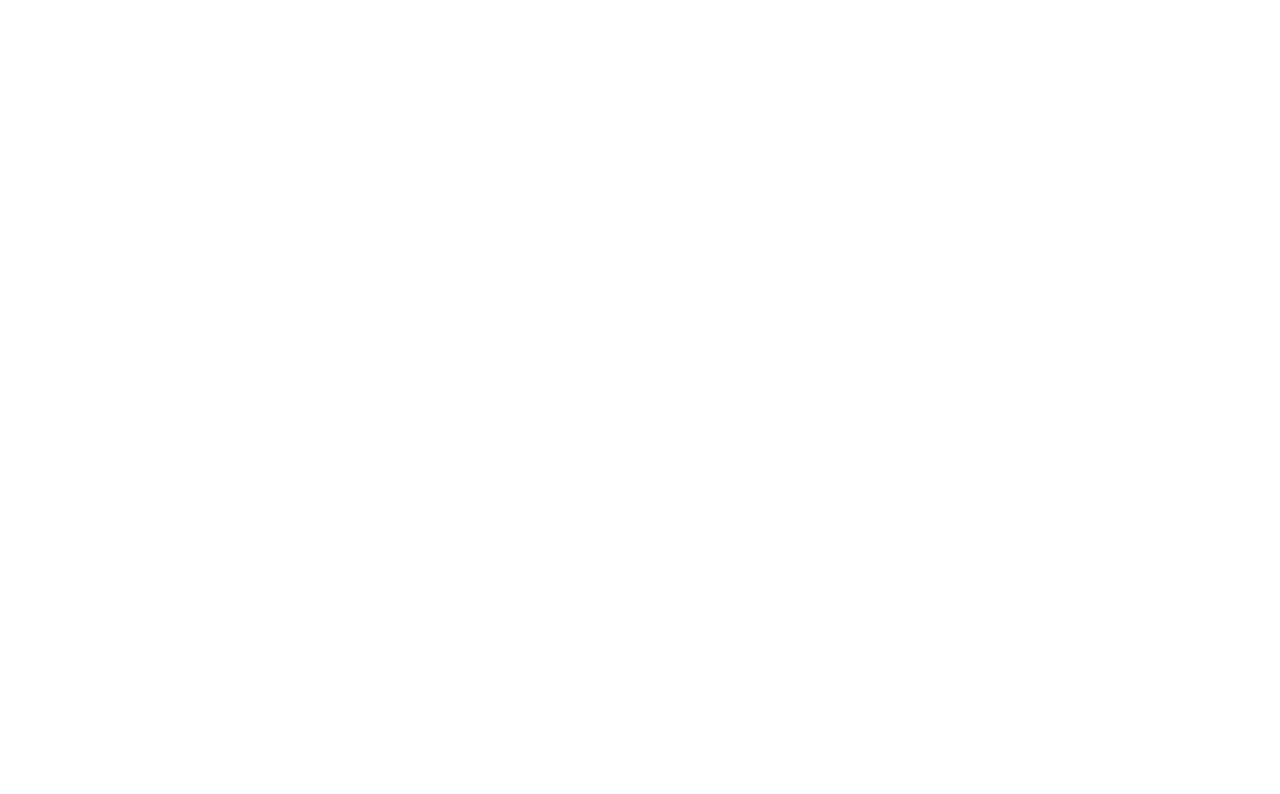
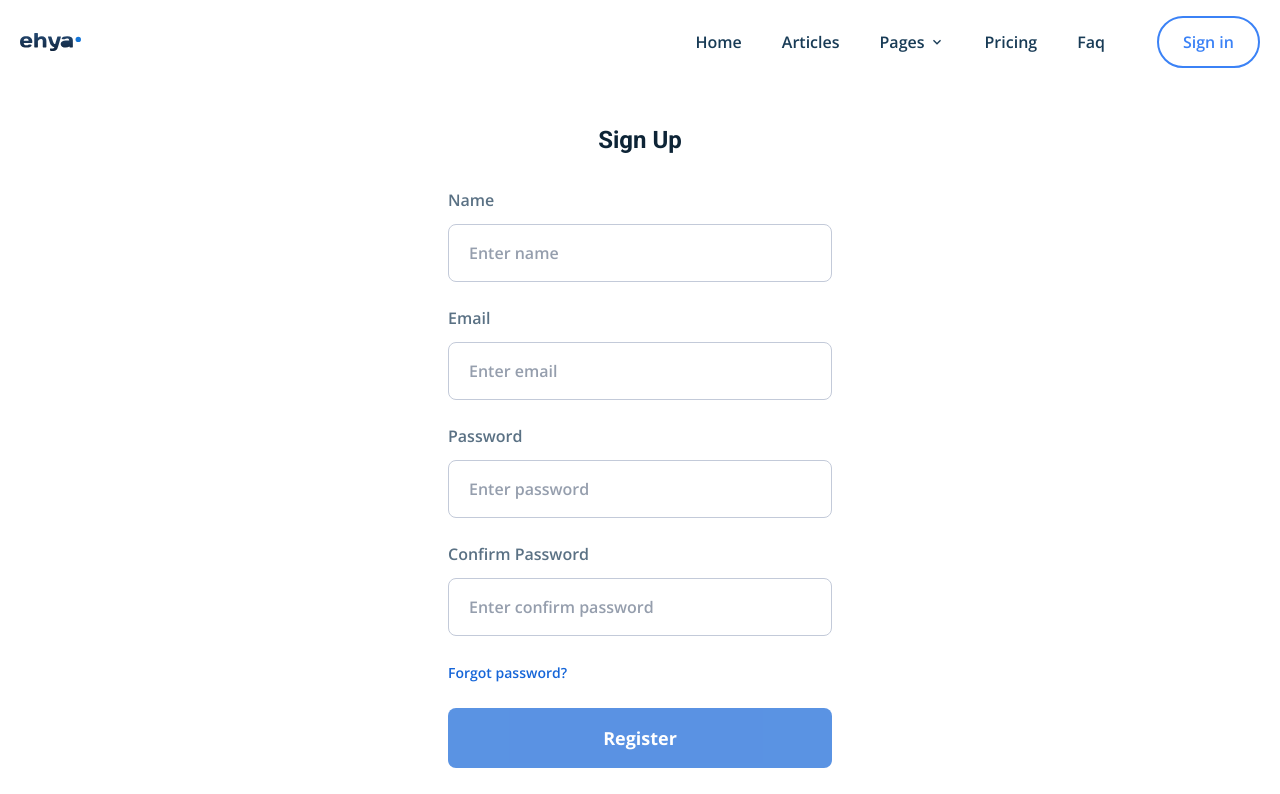
Before and after one commit to Bhanuprakash842/frontend-blog-app, a React (Create React App) app: page /register in a window 1280 px wide. Before the commit this address had no page. Shown: the top 794 px of the page. Built offline with nearby package versions, Linux system fonts and the light colour scheme.

Commit message:
register page

```diff
--- a/package.json
+++ b/package.json
@@ -4,11 +4,15 @@
   "private": true,
   "dependencies": {
     "@reduxjs/toolkit": "^2.5.0",
+    "@tanstack/react-query": "^5.64.2",
     "@testing-library/jest-dom": "^5.14.1",
     "@testing-library/react": "^13.0.0",
     "@testing-library/user-event": "^13.2.1",
+    "axios": "^1.7.9",
     "react": "^19.0.0",
     "react-dom": "^19.0.0",
+    "react-hook-form": "7.43.7",
+    "react-hot-toast": "^2.5.1",
     "react-icons": "^5.4.0",
     "react-redux": "^9.2.0",
     "react-router-dom": "6.8.1",
--- a/src/App.js
+++ b/src/App.js
@@ -1,14 +1,17 @@
-import { Routes,Route } from 'react-router-dom';
-import './App.css';
-import Homepage from './pages/home/Homepage';
-import ArticleDetailPage from './pages/articleDetail/ArticleDetailPage';
+import { Routes, Route } from "react-router-dom";
+
+import "./App.css";
+import ArticleDetailPage from "./pages/articleDetail/ArticleDetailPage";
+import HomePage from "./pages/home/Homepage";
+import RegisterPage from "./pages/home/register/RegisterPage";
 
 function App() {
   return (
     <div className="App font-opensans">
       <Routes>
-        <Route index path='/' element={<Homepage/>}/>
-        <Route path="/blog/:id" element={<ArticleDetailPage/>} />
+        <Route index path="/" element={<HomePage />} />
+        <Route path="/blog/:id" element={<ArticleDetailPage />} />
+        <Route path="/register" element={<RegisterPage />} />
       </Routes>
     </div>
   );
--- /dev/null
+++ b/src/pages/home/register/RegisterPage.jsx
@@ -0,0 +1,188 @@
+import React from "react";
+import { useForm } from "react-hook-form";
+import { Link } from "react-router-dom";
+import MainLayout from "../../../components/MainLayout";
+
+const RegisterPage = () => {
+  const {
+    register,
+    handleSubmit,
+    formState: { errors, isValid },
+    watch,
+  } = useForm({
+    defaultValues: {
+      name: "",
+      email: "",
+      password: "",
+      confirmPassword: "",
+    },
+    mode: "onChange",
+  });
+
+  const submitHandler = (data) => {
+    console.log(data);
+  };
+
+  const password = watch("password");
+
+  return (
+    <MainLayout>
+      <section className="container mx-auto px-5 py-10">
+        <div className="w-full max-w-sm mx-auto">
+          <h1 className="font-roboto text-2xl font-bold text-center text-dark-hard mb-8">
+            Sign Up
+          </h1>
+          <form onSubmit={handleSubmit(submitHandler)}>
+            <div className="flex flex-col mb-6 w-full">
+              <label
+                htmlFor="name"
+                className="text-[#5a7184] font-semibold block"
+              >
+                Name
+              </label>
+              <input
+                type="text"
+                id="name"
+                {...register("name", {
+                  minLength: {
+                    value: 1,
+                    message: "Name length must be at least 1 character",
+                  },
+                  required: {
+                    value: true,
+                    message: "Name is required",
+                  },
+                })}
+                placeholder="Enter name"
+                className={`placeholder:text-[#959ead] text-dark-hard mt-3 rounded-lg px-5 py-4 font-semibold block outline-none border ${
+                  errors.name ? "border-red-500" : "border-[#c3cad9]"
+                }`}
+              />
+              {errors.name?.message && (
+                <p className="text-red-500 text-xs mt-1">
+                  {errors.name?.message}
+                </p>
+              )}
+            </div>
+            <div className="flex flex-col mb-6 w-full">
+              <label
+                htmlFor="email"
+                className="text-[#5a7184] font-semibold block"
+              >
+                Email
+              </label>
+              <input
+                type="email"
+                id="email"
+                {...register("email", {
+                  pattern: {
+                    value:
+                      /^(([^<>()[\]\\.,;:\s@"]+(\.[^<>()[\]\\.,;:\s@"]+)*)|(".+"))@((\[[0-9]{1,3}\.[0-9]{1,3}\.[0-9]{1,3}\.[0-9]{1,3}])|(([a-zA-Z\-0-9]+\.)+[a-zA-Z]{2,}))$/,
+                    message: "Enter a valid email",
+                  },
+                  required: {
+                    value: true,
+                    message: "Email is required",
+                  },
+                })}
+                placeholder="Enter email"
+                className={`placeholder:text-[#959ead] text-dark-hard mt-3 rounded-lg px-5 py-4 font-semibold block outline-none border ${
+                  errors.email ? "border-red-500" : "border-[#c3cad9]"
+                }`}
+              />
+              {errors.email?.message && (
+                <p className="text-red-500 text-xs mt-1">
+                  {errors.email?.message}
+                </p>
+              )}
+            </div>
+            <div className="flex flex-col mb-6 w-full">
+              <label
+                htmlFor="password"
+                className="text-[#5a7184] font-semibold block"
+              >
+                Password
+              </label>
+              <input
+                type="password"
+                id="password"
+                {...register("password", {
+                  required: {
+                    value: true,
+                    message: "Password is required",
+                  },
+                  minLength: {
+                    value: 6,
+                    message: "Password length must be at least 6 characters",
+                  },
+                })}
+                placeholder="Enter password"
+                className={`placeholder:text-[#959ead] text-dark-hard mt-3 rounded-lg px-5 py-4 font-semibold block outline-none border ${
+                  errors.password ? "border-red-500" : "border-[#c3cad9]"
+                }`}
+              />
+              {errors.password?.message && (
+                <p className="text-red-500 text-xs mt-1">
+                  {errors.password?.message}
+                </p>
+              )}
+            </div>
+            <div className="flex flex-col mb-6 w-full">
+              <label
+                htmlFor="confirmPassword"
+                className="text-[#5a7184] font-semibold block"
+              >
+                Confirm Password
+              </label>
+              <input
+                type="password"
+                id="confirmPassword"
+                {...register("confirmPassword", {
+                  required: {
+                    value: true,
+                    message: "Confirm password is required",
+                  },
+                  validate: (value) => {
+                    if (value !== password) {
+                      return "Passwords do not match";
+                    }
+                  },
+                })}
+                placeholder="Enter confirm password"
+                className={`placeholder:text-[#959ead] text-dark-hard mt-3 rounded-lg px-5 py-4 font-semibold block outline-none border ${
+                  errors.confirmPassword ? "border-red-500" : "border-[#c3cad9]"
+                }`}
+              />
+              {errors.confirmPassword?.message && (
+                <p className="text-red-500 text-xs mt-1">
+                  {errors.confirmPassword?.message}
+                </p>
+              )}
+            </div>
+            <Link
+              to="/forget-password"
+              className="text-sm font-semibold text-primary"
+            >
+              Forgot password?
+            </Link>
+            <button
+              type="submit"
+              disabled={!isValid}
+              className="bg-primary text-white font-bold text-lg py-4 px-8 w-full rounded-lg my-6 disabled:opacity-70 disabled:cursor-not-allowed"
+            >
+              Register
+            </button>
+            <p className="text-sm font-semibold text-[#5a7184]">
+              You have an account?{" "}
+              <Link to="/login" className="text-primary">
+                Login now
+              </Link>
+            </p>
+          </form>
+        </div>
+      </section>
+    </MainLayout>
+  );
+};
+
+export default RegisterPage;
```
Also changed, not shown: 1 other file (tests, documents, lock files or other folders).
